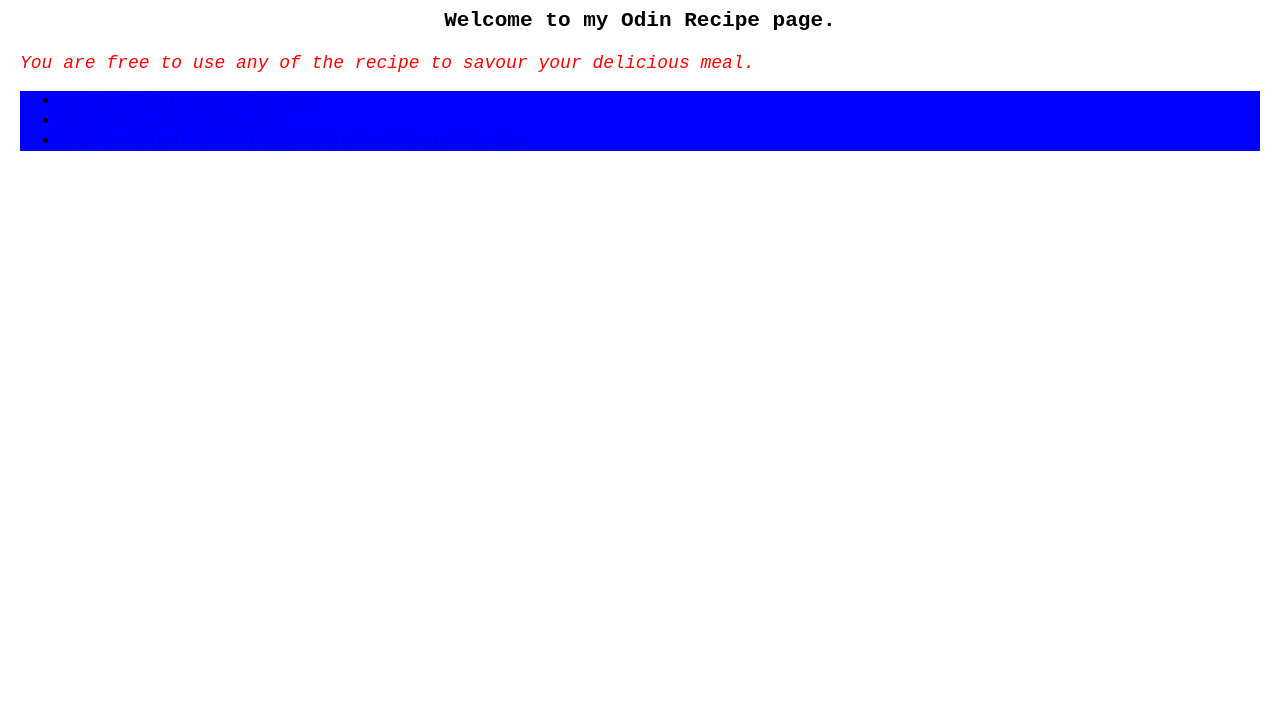
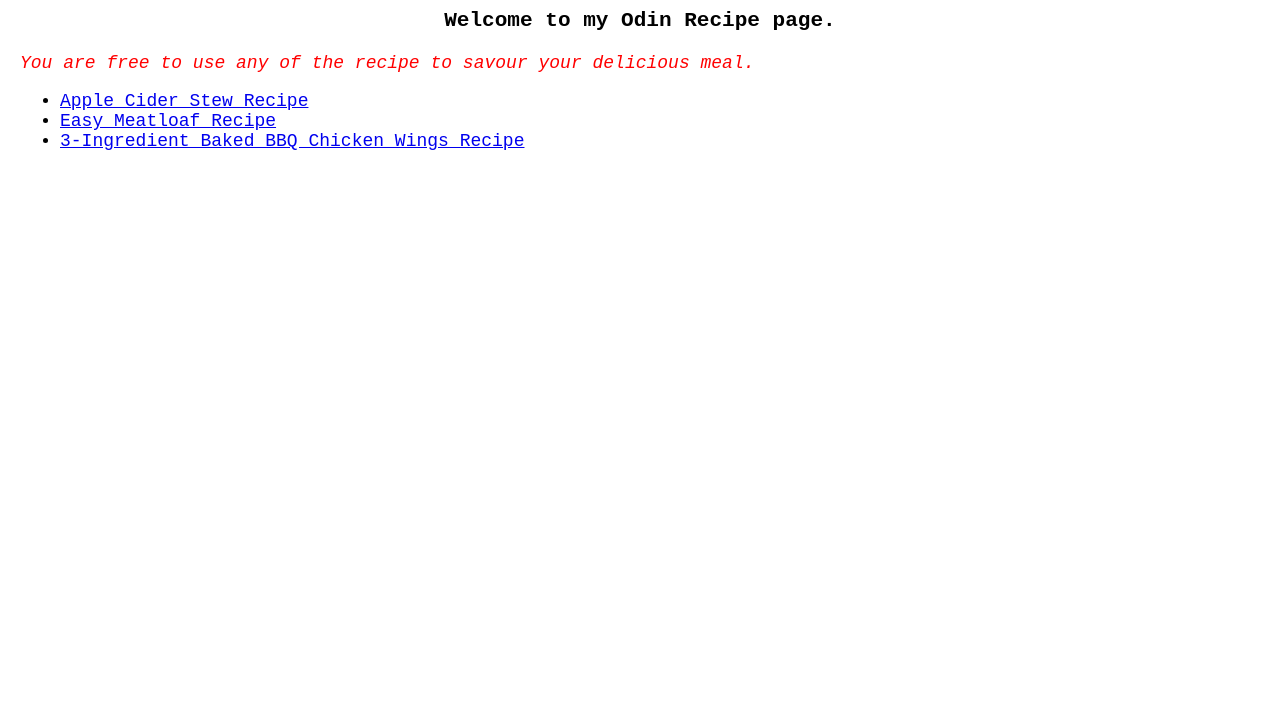
Before and after one commit to bodV6/odin-recipes, a plain HTML site: page index.html in a window 1280 px wide. Shown: the part 81-800 px from the top of the page. Drawn offline with Linux system fonts and the light colour scheme.

Commit message:
css updated

```diff
--- a/index.css
+++ b/index.css
@@ -1,4 +1,3 @@
-
 body {
   border: 0;
   margin: 20px;
@@ -24,22 +23,22 @@ h3 {
   color: red;
 }
 
-ul{
-  background-color: blue;
+ul {
+  background-color: var(--body-bg);
 }
 
 /* Light mode */
 @media (prefers-color-scheme: light) {
-   :root {
-       --body-bg: #FFFFFF;
-       --body-color: #000000;
-   }
+:root {
+  --body-bg: #FFFFFF;
+  --body-color: #000000;
+}
 }
 
 /* Dark mode */
-@media (prefers-color-scheme: dark) {
+/* @media (prefers-color-scheme: dark) {
    :root {
        --body-bg: #000000;
        --body-color: #FFFFFF;
    }
-}
+} */
```
